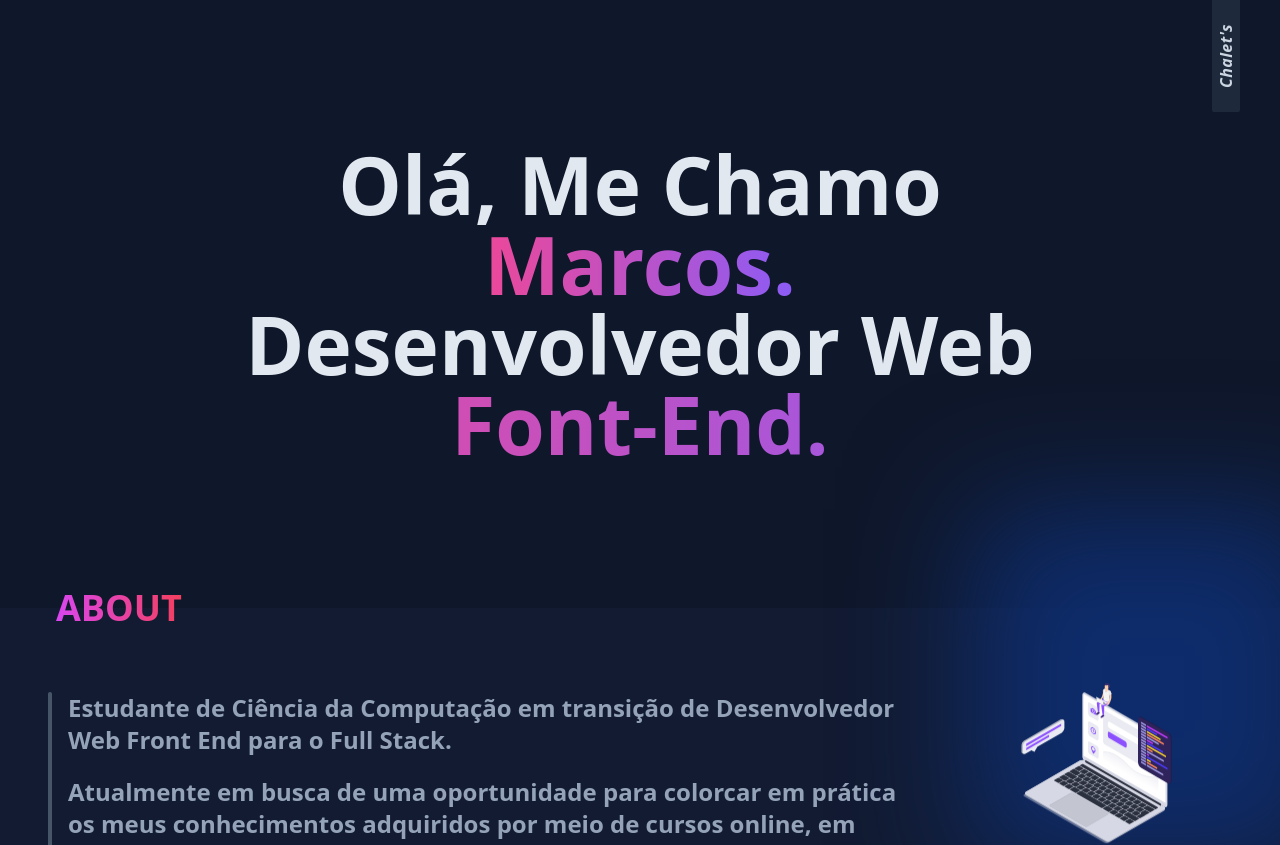
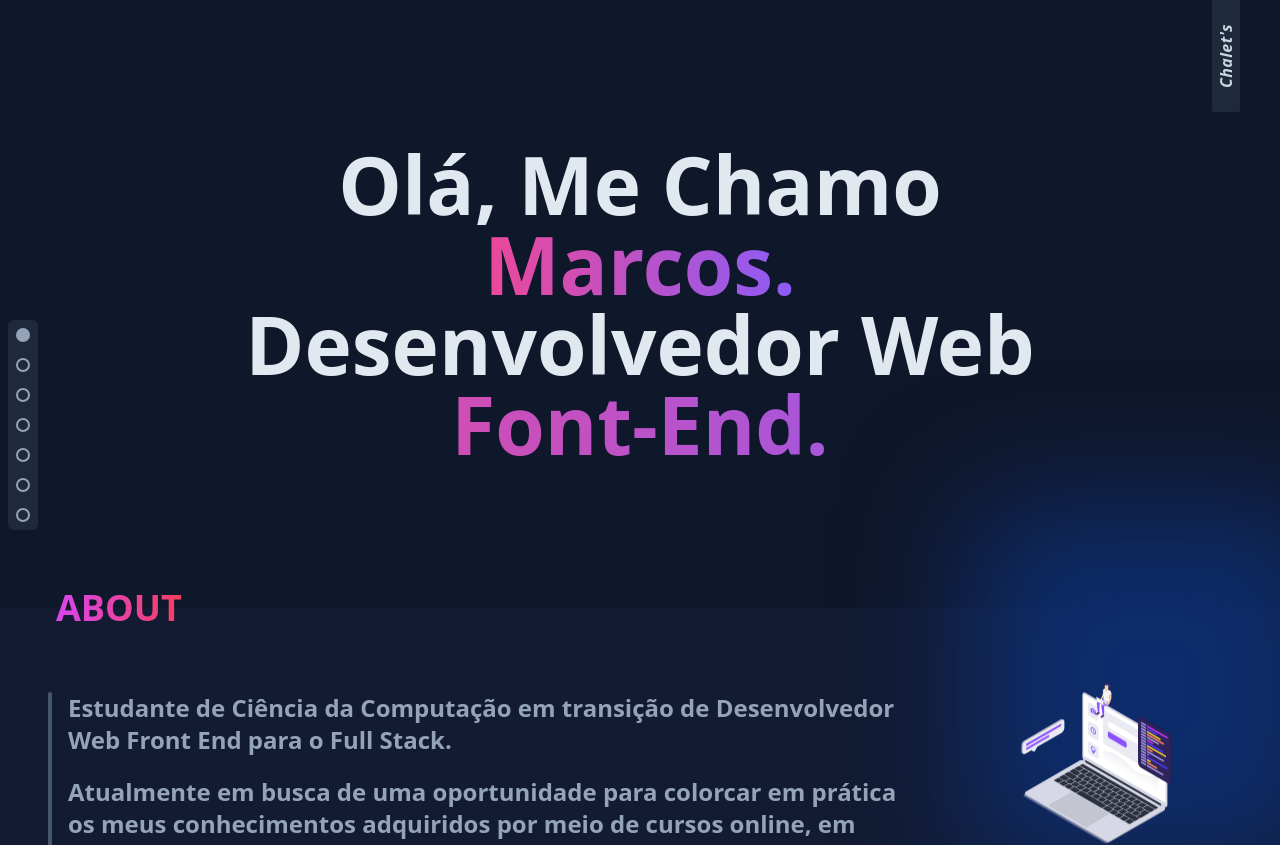
Before and after one commit to marcosChalet/portfolio, a Next.js app: page / in a window 1280 px wide. Shown: the top 845 px of the page. Built offline with nearby package versions, Linux system fonts and the light colour scheme.

Commit message:
Adicionando barra lateral responsiva

```diff
--- a/src/components/Ribons/index.tsx
+++ b/src/components/Ribons/index.tsx
@@ -2,8 +2,8 @@ export default function Ribons({ section }: { section: number }) {
   return (
     <>
       <span className="absolute top-0 right-3 flex h-28 w-7 items-center justify-center rounded-b-sm bg-slate-800 font-bold italic tracking-wide text-slate-300 after:absolute after:-rotate-90 after:content-['Chalet\'s'] sm:right-10" />
-      {false && (
-        <span className="fixed left-2 top-[40%] z-10 hidden flex-col items-center justify-center rounded-md bg-slate-800 sm:flex">
+
+      <span className="fixed left-2 top-[40%] z-10 hidden flex-col items-center justify-center rounded-md bg-slate-800 sm:flex md:flex">
         <div
           className={`m-2 h-3 w-3 rounded-full border-2 border-slate-400 xl:h-3.5 xl:w-3.5 ${
             section >= 1 ? 'bg-slate-400' : 'bg-transparent'
@@ -40,7 +40,6 @@ export default function Ribons({ section }: { section: number }) {
           }`}
         />
       </span>
-      )}
     </>
   );
 }
```
Lines whose indentation alone changed are shown as unchanged.
